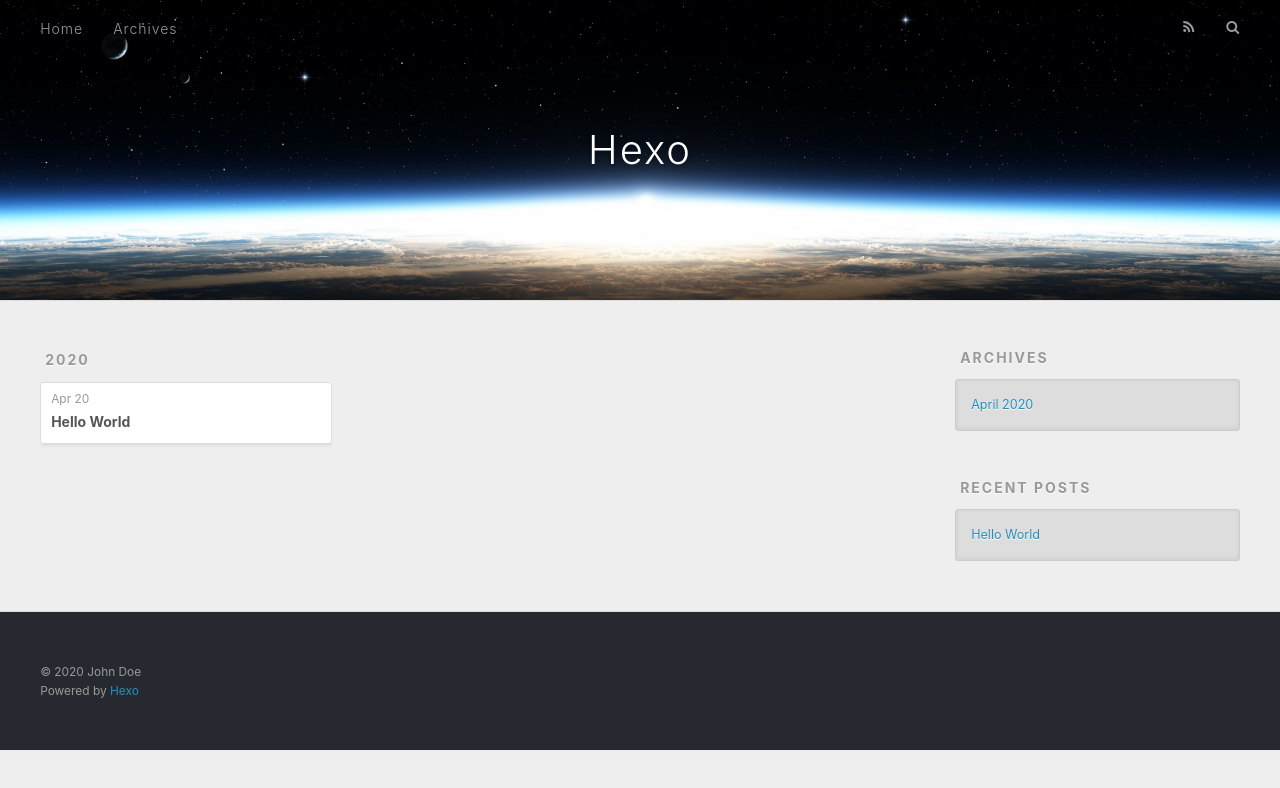
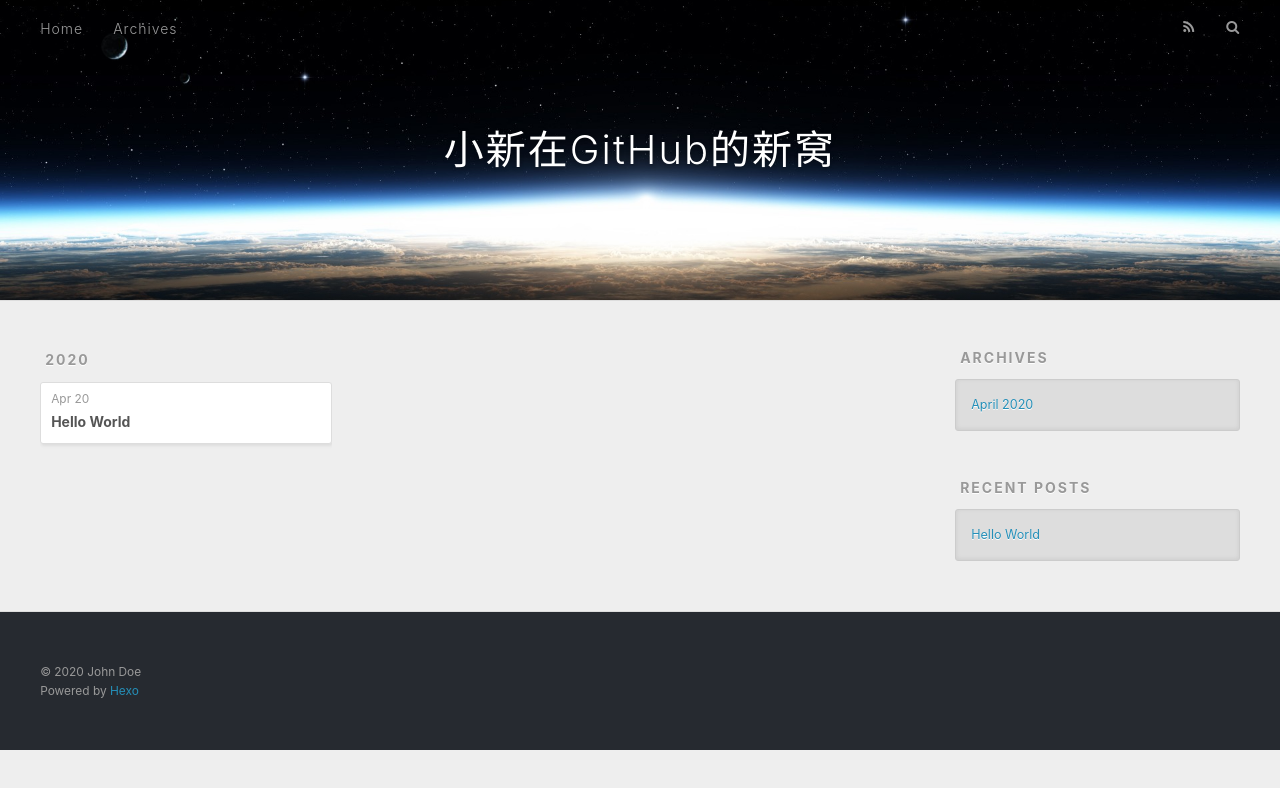
Before and after one commit to gudaonanfeng/gudaonanfeng.github.io, a plain HTML site: page archives/2020/04/index.html in a window 1280 px wide. Drawn offline with nearby package versions, Linux system fonts and the light colour scheme.

Commit message:
Site updated: 2020-04-20 04:46:23

```diff
--- a/archives/2020/04/index.html
+++ b/archives/2020/04/index.html
@@ -5,17 +5,17 @@
 
 
 
-  <title>Archives: 2020/4 | Hexo</title>
+  <title>Archives: 2020/4 | 小新在GitHub的新窝</title>
   <meta name="viewport" content="width=device-width, initial-scale=1, maximum-scale=1">
   <meta property="og:type" content="website">
-<meta property="og:title" content="Hexo">
+<meta property="og:title" content="小新在GitHub的新窝">
 <meta property="og:url" content="http://yoursite.com/archives/2020/04/index.html">
-<meta property="og:site_name" content="Hexo">
-<meta property="og:locale" content="en_US">
+<meta property="og:site_name" content="小新在GitHub的新窝">
+<meta property="og:locale" content="zh">
 <meta property="article:author" content="John Doe">
 <meta name="twitter:card" content="summary">
 
-    <link rel="alternate" href="/atom.xml" title="Hexo" type="application/atom+xml">
+    <link rel="alternate" href="/atom.xml" title="小新在GitHub的新窝" type="application/atom+xml">
 
 
     <link rel="icon" href="/favicon.png">
@@ -36,7 +36,7 @@
   <div id="header-outer" class="outer">
     <div id="header-title" class="inner">
       <h1 id="logo-wrap">
-        <a href="/" id="logo">Hexo</a>
+        <a href="/" id="logo">小新在GitHub的新窝</a>
       </h1>
 
     </div>
```
Also changed, not shown: 2020/04/20/hello-world/index.html (+5 -5 lines), archives/2020/index.html (+6 -6 lines), archives/index.html (+6 -6 lines), index.html (+6 -6 lines).
